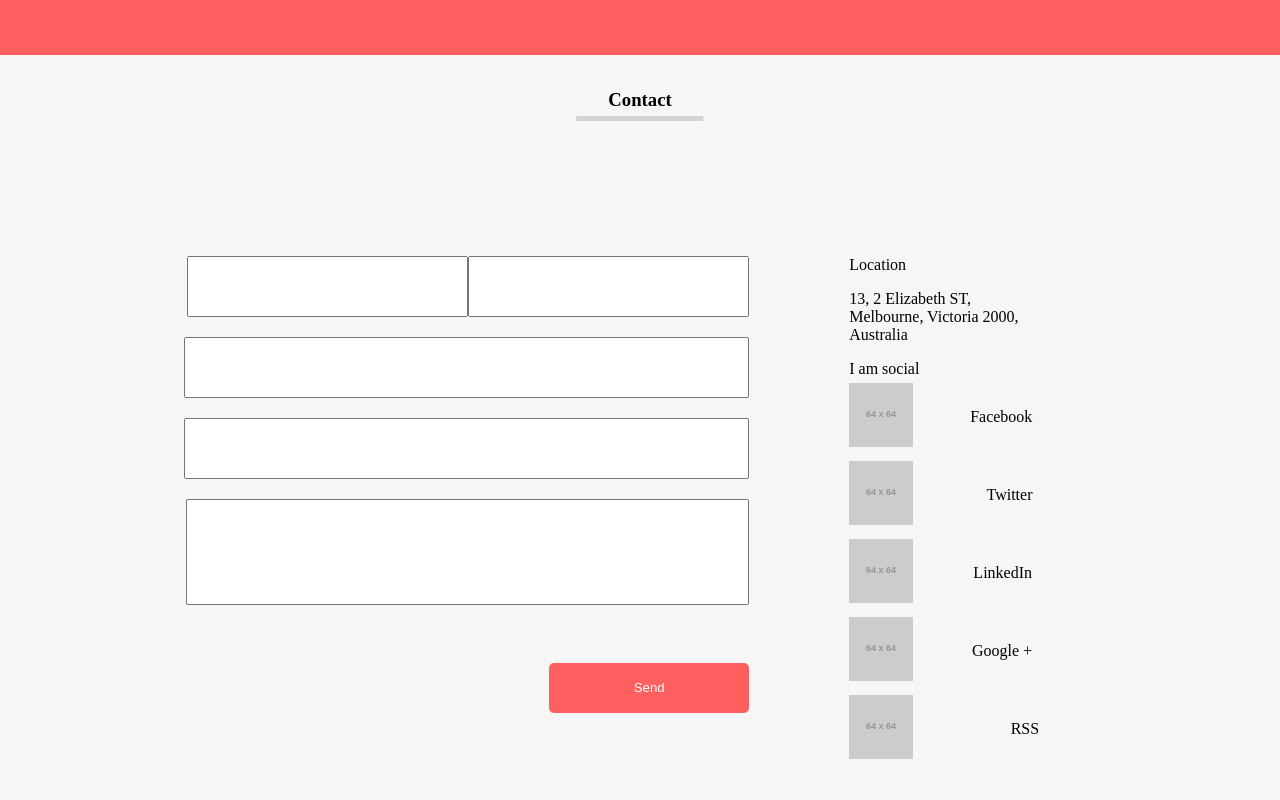
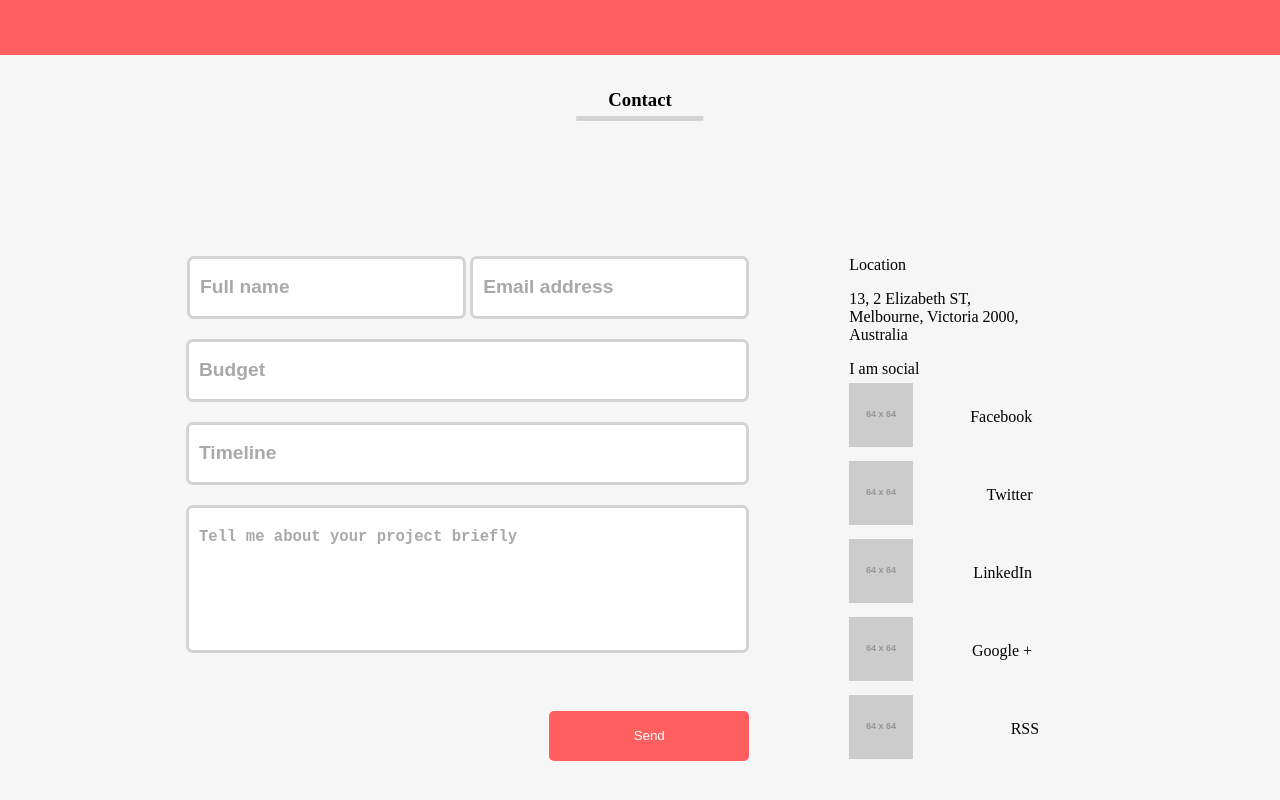
Before and after one commit to JakubK/Beetle, a website: page src/index.html in a window 1280 px wide. Shown: the part 3245-4045 px from the top of the page. Drawn offline with Linux system fonts and the light colour scheme; placeholder pictures from the web are drawn by us.

Commit message:
Add styles for Contact Form

```diff
--- a/src/index.html
+++ b/src/index.html
@@ -200,12 +200,12 @@ with interaction design background</p>
         <div class="contact-container">
             <div class="form">
                 <div>
-                    <input class="input-name" type="text"/>
-                    <input class="input-email" type="text"/>
+                    <input placeholder="Full name" class="input-name" type="text"/>
+                    <input placeholder="Email address" class="input-email" type="text"/>
                 </div>
-                <input class="input-budget" type="text"/>
-                <input class="input-timeline" type="text"/>
-                <textarea class="input-info"></textarea>
+                <input placeholder="Budget" class="input-budget" type="text"/>
+                <input placeholder="Timeline" class="input-timeline" type="text"/>
+                <textarea placeholder="Tell me about your project briefly" class="input-info"></textarea>
                 <br/>
                 <button class="form-submit" type="button">Send</button>
             </div>
--- a/src/scss/index.scss
+++ b/src/scss/index.scss
@@ -403,6 +403,27 @@ body {
         width: 70%;
         margin: 0 auto;
 
+        input, textarea
+        {
+            border: 3px solid lightgray;
+            border-radius: 7px;
+            font-size: 120%;
+            font-weight: bold;
+            &:focus
+            {
+                border: 3px solid $homeBgColor;
+                &::placeholder
+                {
+                    color: black;
+                }
+            }
+
+            &::placeholder
+            {
+                color: darkgray;
+            }
+        }
+
         .form {
             margin-top: 100px;
             width: 70%;
@@ -415,8 +436,11 @@ body {
                 width: 100%;
 
                 .input-name, .input-email {
-                    width: 49%;
                     height: 55px;
+
+                    width: calc(49% - 20px);
+                    padding-left: 10px;
+                    padding-right: 10px;
                 }
 
                 .input-name {
@@ -432,20 +456,28 @@ body {
 
 
             .input-budget {
-                width: 100%;
+                width: calc(100% - 20px);
+                padding-left: 10px;
+                padding-right: 10px;
                 height: 55px;
+
                 margin-top: 20px;
             }
 
             .input-timeline {
-                width: 100%;
+                width: calc(100% - 20px);
+                padding-left: 10px;
+                padding-right: 10px;
                 height: 55px;
                 margin-top: 20px;
             }
 
             .input-info {
-                width: 100%;
-                height: 100px;
+                width: calc(100% - 20px);
+                padding-left: 10px;
+                padding-right: 10px;
+                padding-top: 20px;
+                height: 120px;
                 margin-top: 20px;
                 resize: none;
             }
@@ -454,7 +486,7 @@ body {
                 margin-top: 40px;
                 width: 200px;
                 height: 50px;
-
+                padding: 0;
                 background-color: $recommendationsBgColor;
                 color: white;
                 border-radius: 5px;
@@ -679,6 +711,7 @@ footer {
     border: 1px solid $portfolioMainProjColor;
     color: $portfolioMainProjColor;
     border-radius: 5px;
+    padding:0;
     &:hover
     {
         background-color: $portfolioMainProjColor;
```
Also changed, not shown: src/css/index.css.
